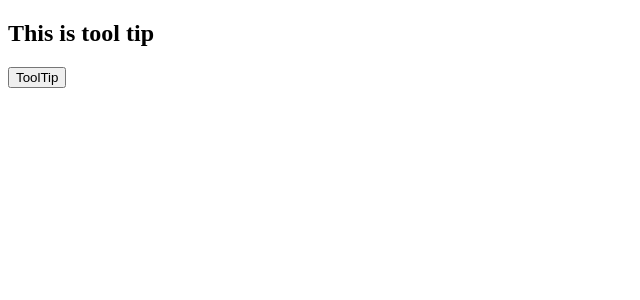
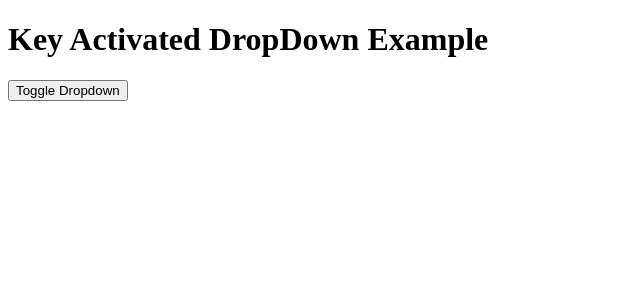
Before and after one commit to nietiene/React-Projects, a React (Vite) app: page / in a window 1280 px wide. Shown: the top 300 px of the page, without its empty margins (0-640 px from the left). Built offline with nearby package versions, Linux system fonts and the light colour scheme.

Commit message:
key Activation Dropdown

```diff
--- a/src/App.jsx
+++ b/src/App.jsx
@@ -11,7 +11,8 @@
 // import KeyPress from "./KeyPress/keyPress"
 // import Window from "./WindowResize/window"
 // import DropDown from "./DropDown Menus/Dropdown"
-import ToolTip from "./ToolTip.jsx/toolTip"
+// import ToolTip from "./ToolTip.jsx/toolTip"
+import Key_Activation from "./DropDown Menus/Key Activation/key_activation"
 function App() {
   return (
     <>
@@ -28,7 +29,8 @@ function App() {
      {/* <KeyPress/> */}
      {/* <Window/> */}
      {/* <DropDown/> */}
-     <ToolTip />
+     {/* <ToolTip /> */}
+     <Key_Activation/>
     </>
   )
 }
--- /dev/null
+++ b/src/DropDown Menus/Key Activation/key_activation.jsx
@@ -0,0 +1,34 @@
+import React, { useState } from "react";
+
+const Key_Activation = () => {
+    const [isDropDonwOpen, setIsDropDonwOpen] = useState(false);
+
+    const toggleDropDown = () => {
+        setIsDropDonwOpen(prevState => !prevState);
+    }
+    const handleKeyPress = (e) => {
+        if(e.key === 'Enter' || e.key === '') {
+            toggleDropDown();
+        }
+    };
+
+    return (
+        <div>
+            <h1>Key Activated DropDown Example</h1>
+            <div tabIndex={0}
+             onKeyDown={handleKeyPress}
+             >
+             <button onClick={toggleDropDown}>Toggle Dropdown</button>
+             {isDropDonwOpen && (
+                <ul>
+                    <li>Option 1</li>
+                    <li>Option 2</li>
+                    <li>Option 3</li>
+                </ul>
+             )}
+            </div>
+        </div>
+    )
+ }
+
+ export default Key_Activation
```
